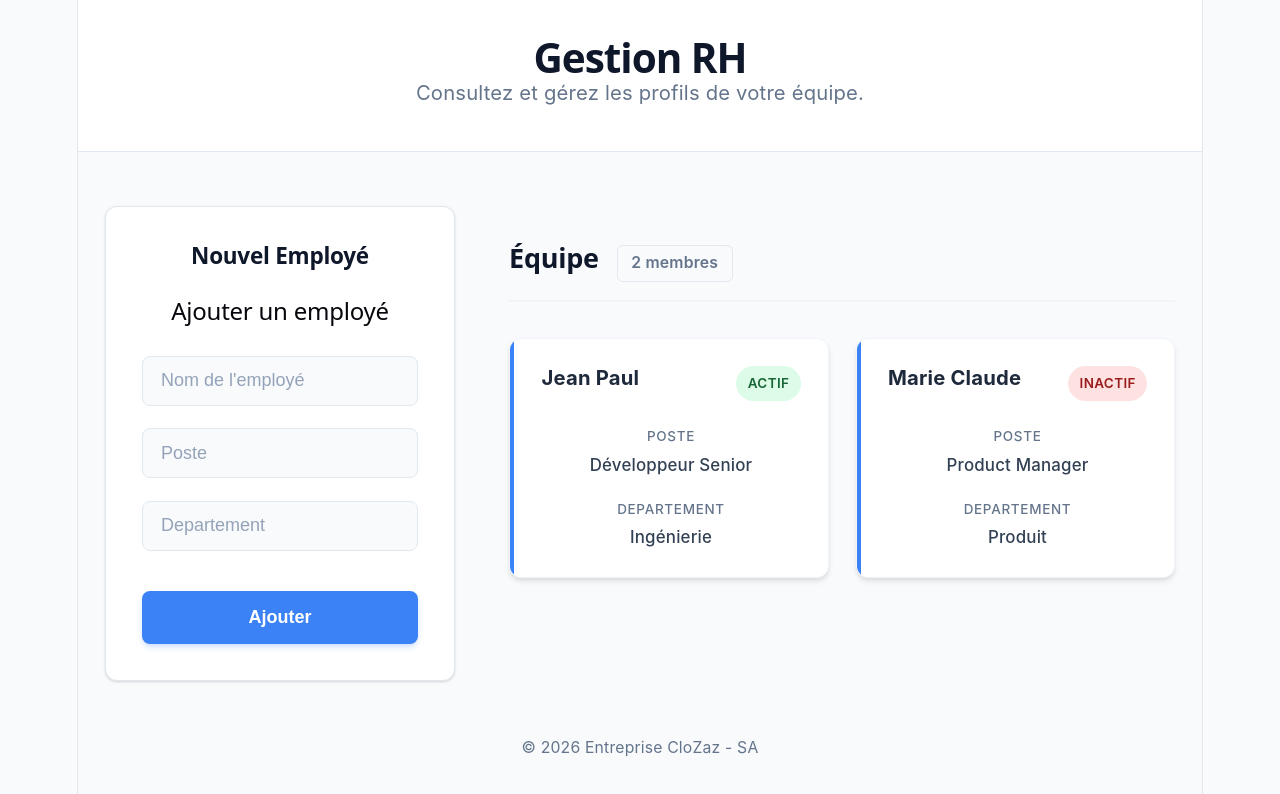
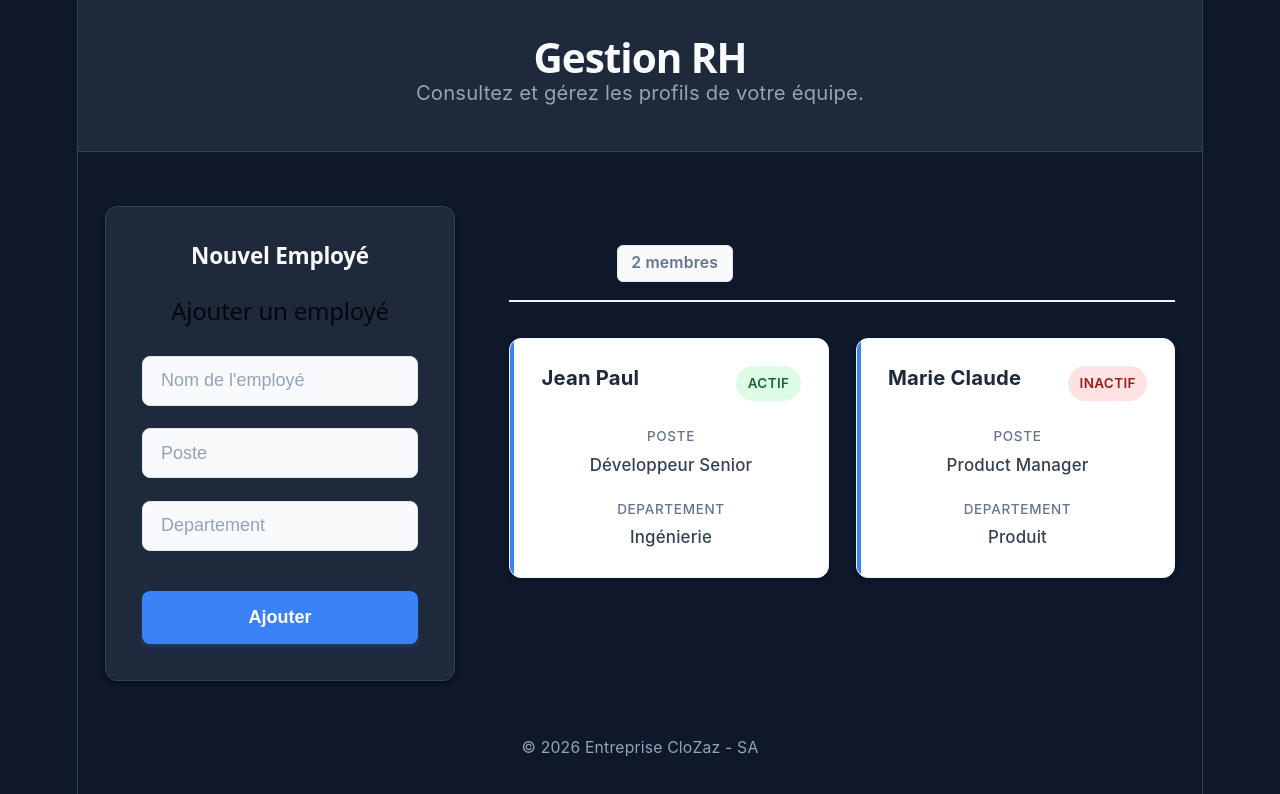
Before and after one commit to Zaz528/EmployeeDirectory, a React (Vite) app: page / in a window 1280 px wide. Shown: the top 794 px of the page. Built offline with nearby package versions, Linux system fonts and the light colour scheme.

Commit message:
modification reussie

```diff
--- a/src/App.css
+++ b/src/App.css
@@ -1,12 +1,13 @@
 :root {
   --primary: #3b82f6;
-  --bg-main: #f8fafc;
-  --bg-card: #ffffff;
-  --text-main: #1e293b;
-  --text-muted: #64748b;
-  --border: #e2e8f0;
-  --shadow: 0 1px 3px 0 rgba(0, 0, 0, 0.1), 0 1px 2px 0 rgba(0, 0, 0, 0.06);
+  --bg-main: #0f172a;
+  --bg-card: #1e293b;
+  --text-main: #f8fafc;
+  --text-muted: #94a3b8;
+  --border: #334155;
+  --shadow: 0 4px 6px -1px rgba(0, 0, 0, 0.3), 0 2px 4px -1px rgba(0, 0, 0, 0.2);
 }
+
 
 * {
   box-sizing: border-box;
@@ -44,7 +45,7 @@ body {
 .app-title {
   font-size: 2.25rem;
   font-weight: 800;
-  color: #0f172a;
+ color: var(--text-main);
   margin: 0 0 0.5rem 0;
   letter-spacing: -0.025em;
 }
@@ -81,7 +82,7 @@ body {
   font-size: 1.25rem;
   font-weight: 700;
   margin: 0 0 1.5rem 0;
-  color: #0f172a;
+  color: var(--text-main);
 }
 
 .app-footer {
@@ -112,6 +113,7 @@ body {
   .app-header {
     padding: 1.5rem 0;
     margin-bottom: 1.5rem;
+    color: white;
   }
 
   .app-title {
```
